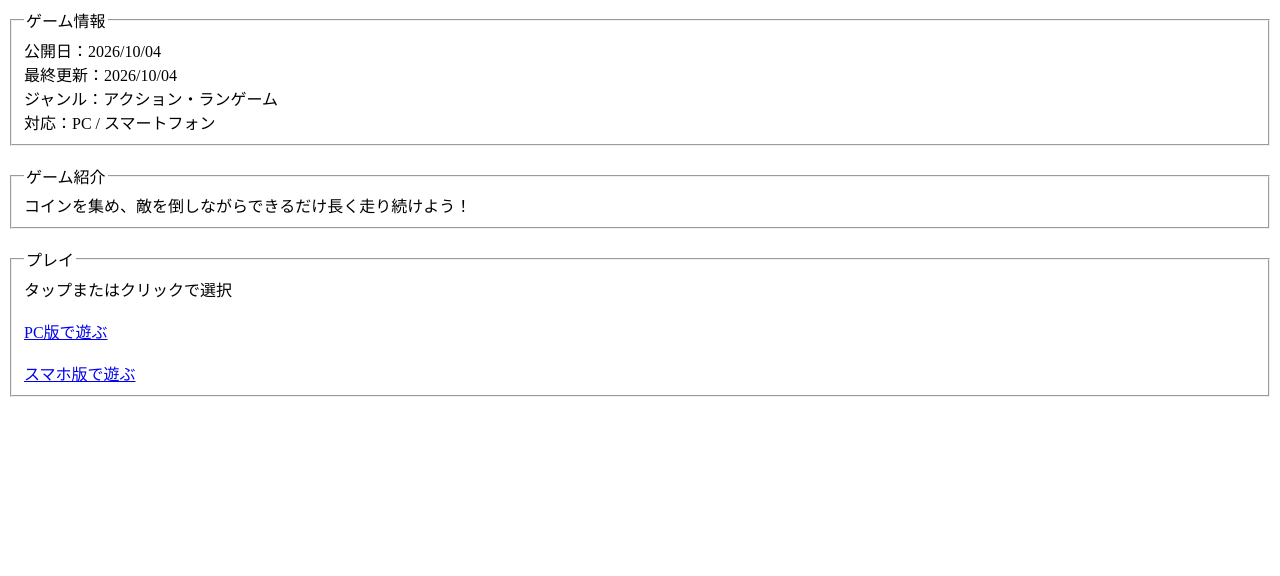
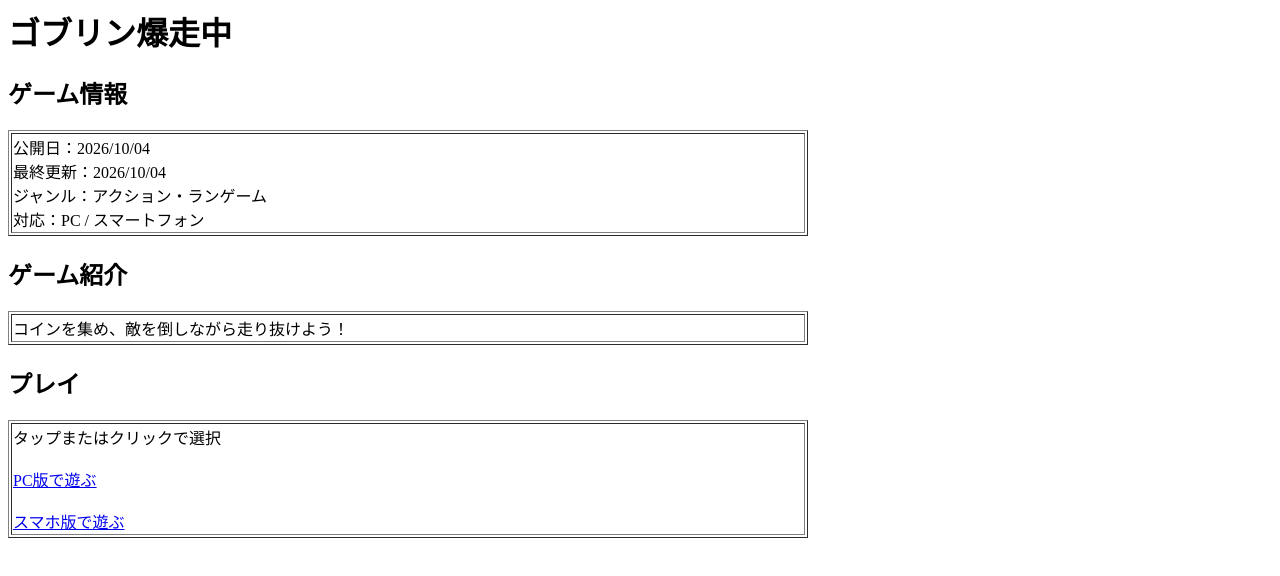
Before and after one commit to ssorasora632/GameGoblinBakusoutyuu, a plain HTML site: page index.html in a window 1280 px wide. Drawn offline with Linux system fonts and the light colour scheme.

Commit message:
Update index.html

```diff
--- a/index.html
+++ b/index.html
@@ -1,27 +1,37 @@
-<fieldset>
-    <legend>ゲーム情報</legend>
+<h1>ゴブリン爆走中</h1>
 
+<h2>ゲーム情報</h2>
+
+<table border="1" width="800">
+    <tr>
+        <td>
             公開日：2026/10/04<br>
             最終更新：2026/10/04<br>
             ジャンル：アクション・ランゲーム<br>
             対応：PC / スマートフォン
-</fieldset>
+        </td>
+    </tr>
+</table>
 
-<br>
+<h2>ゲーム紹介</h2>
 
-<fieldset>
-    <legend>ゲーム紹介</legend>
+<table border="1" width="800">
+    <tr>
+        <td>
+            コインを集め、敵を倒しながら走り抜けよう！
+        </td>
+    </tr>
+</table>
 
-    コインを集め、敵を倒しながらできるだけ長く走り続けよう！
-</fieldset>
+<h2>プレイ</h2>
 
-<br>
-
-<fieldset>
-    <legend>プレイ</legend>
-
+<table border="1" width="800">
+    <tr>
+        <td>
             タップまたはクリックで選択<br><br>
 
             <a href="PC/index.html">PC版で遊ぶ</a><br><br>
             <a href="Mobile/index.html">スマホ版で遊ぶ</a>
-</fieldset>
+        </td>
+    </tr>
+</table>
```
Lines whose indentation alone changed are shown as unchanged.
